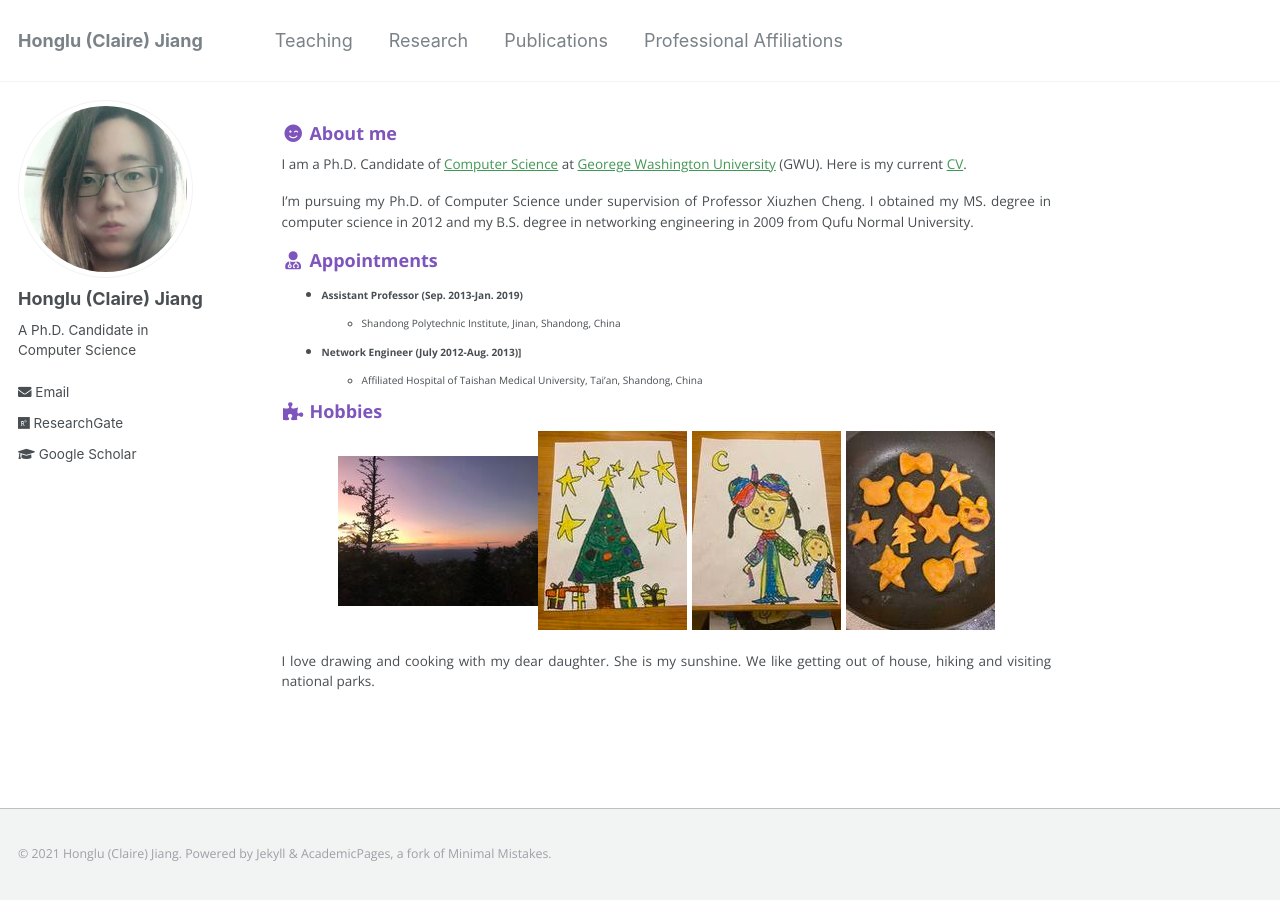
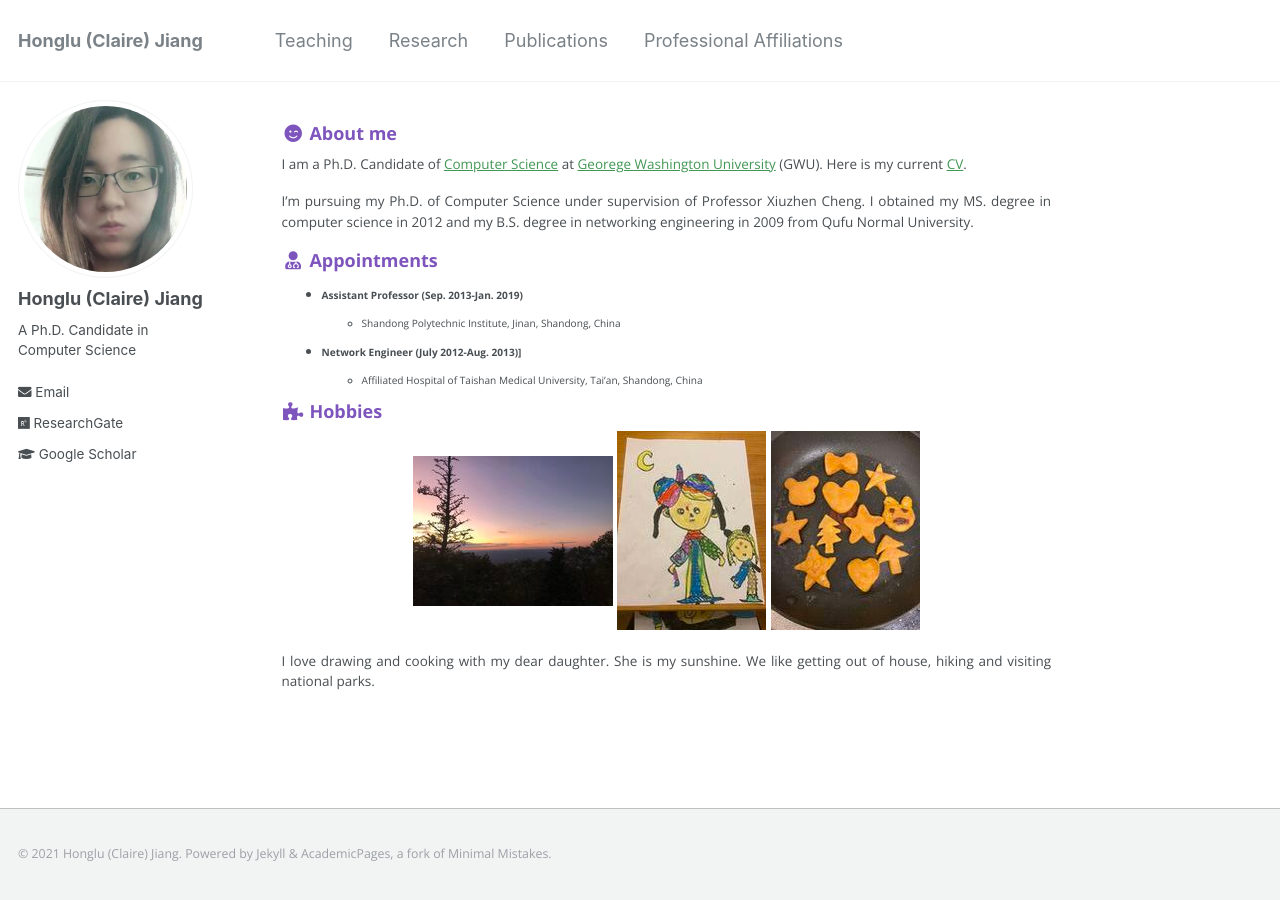
Before and after one commit to hljiang0720/hljiang.github.io, a Jekyll site: the page built from _pages/about.md, in a window 1280 px wide. Built offline with Jekyll 4.4.1, drawn with Linux system fonts in a browser that asks for light colours.

Commit message:
Update about.md

```diff
--- a/_pages/about.md
+++ b/_pages/about.md
@@ -27,6 +27,6 @@
 
 <h3><i class="fa fa-fw fa-puzzle-piece" aria-hidden="true"></i> Hobbies</h3>
 
- <center><img src="images/a.jpeg" alt=""><img src="images/b.jpeg" alt=""> <img src="images/c.jpeg" alt=""> <img src="images/d.jpeg" alt=""> </center>
+ <center><img src="images/a.jpeg" alt=""> <img src="images/c.jpeg" alt=""> <img src="images/d.jpeg" alt=""> </center>
   <br>
   I love drawing and cooking with my dear daughter. She is my sunshine. We like getting out of house, hiking and visiting national parks.
```
